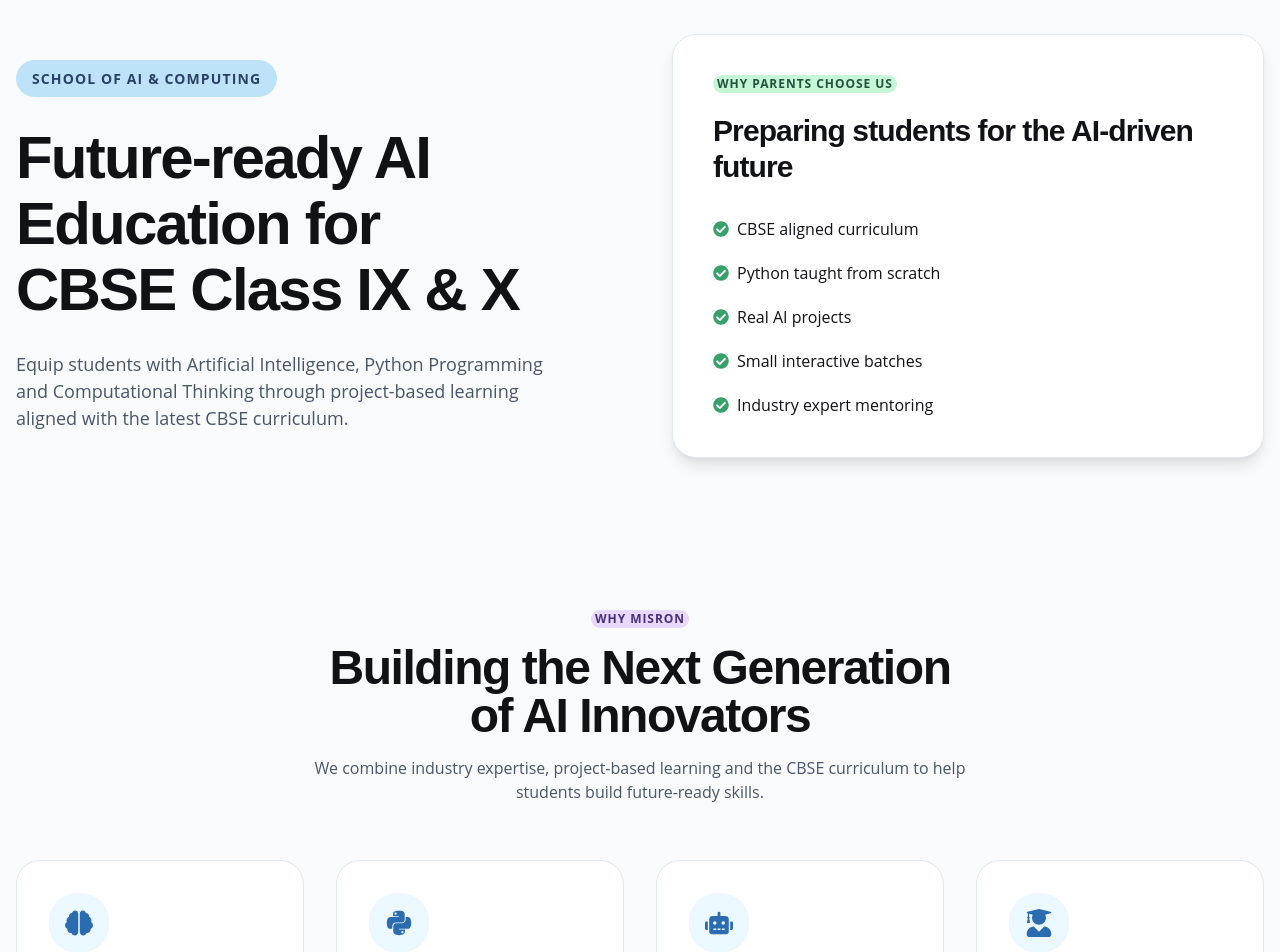
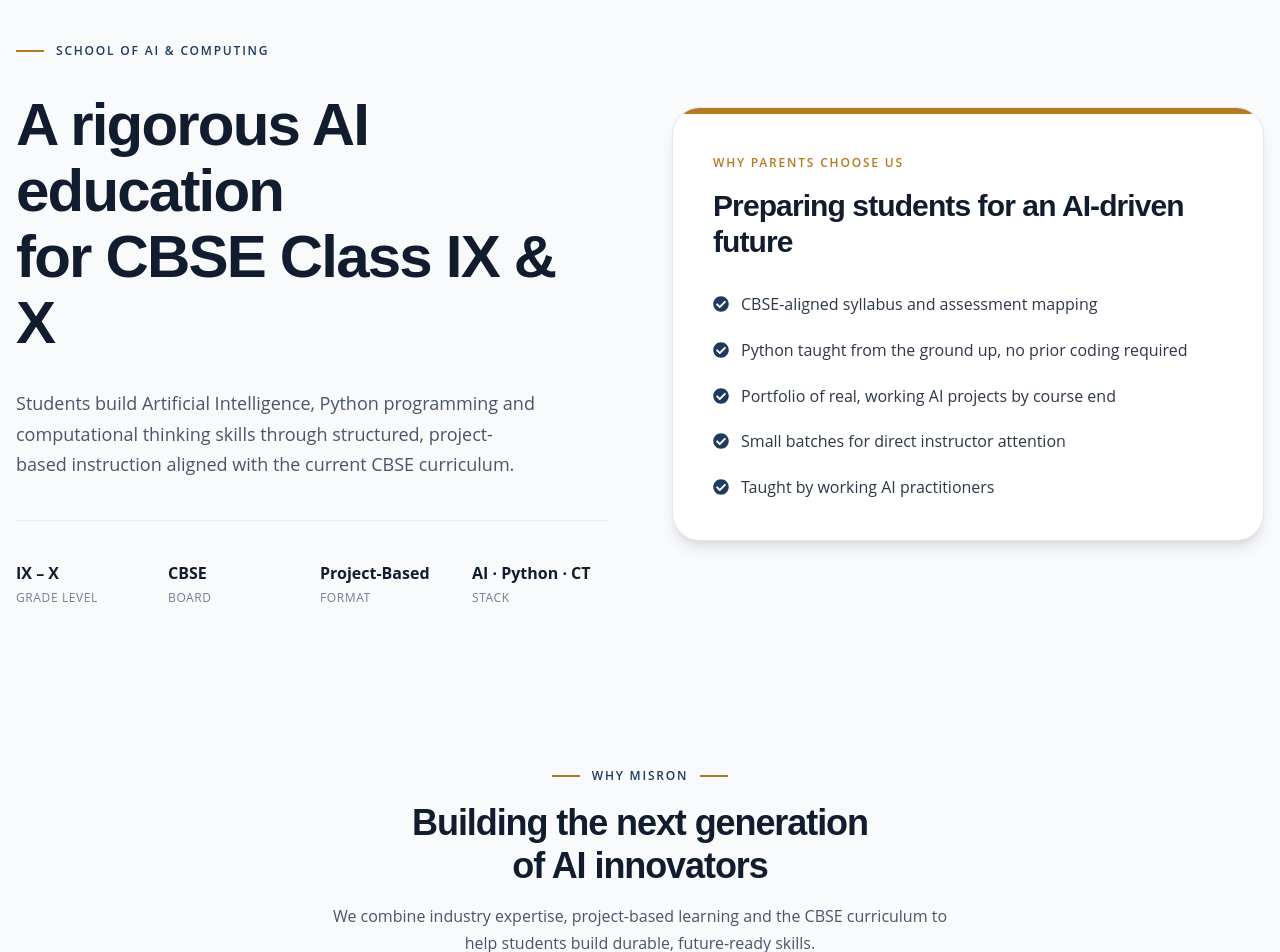
Before and after one commit to ambarishg/misron, a React (Vite) app: page /schoolofai in a window 1280 px wide. Shown: the part 100-1052 px from the top of the page. Built offline with nearby package versions, Linux system fonts and the light colour scheme.

Commit message:
UX changes

```diff
--- a/src/pages/SchoolOfAI.jsx
+++ b/src/pages/SchoolOfAI.jsx
@@ -1,7 +1,7 @@
 import {
   Box,
   Badge,
-  Button,
+  Divider,
   Container,
   Flex,
   Heading,
@@ -14,7 +14,6 @@
 } from "@chakra-ui/react";
 
 import {
-  FaArrowRight,
   FaBrain,
   FaPython,
   FaRobot,
@@ -22,245 +21,232 @@
   FaCheckCircle,
 } from "react-icons/fa";
 
+// ---- Design tokens ------------------------------------------------------
+// Ink navy (headings, primary text), gold (single credential accent)
+const INK = "#111C2E";
+const NAVY = "#1E3A5F";
+const GOLD = "#B7791F";
+
 const features = [
   {
     icon: FaBrain,
     title: "CBSE AI Curriculum",
     description:
-      "Complete coverage of the latest CBSE Artificial Intelligence syllabus for Class IX & X.",
+      "Full syllabus coverage for CBSE Artificial Intelligence, Class IX and X, mapped to board learning outcomes and assessment criteria.",
   },
   {
     icon: FaPython,
     title: "Python Programming",
     description:
-      "Learn Python from the basics through practical coding exercises and projects.",
+      "Python taught from first principles, reinforced through graded coding exercises that build toward independent project work.",
   },
   {
     icon: FaRobot,
-    title: "Hands-on AI Projects",
+    title: "Applied AI Projects",
     description:
-      "Students build real AI applications instead of only learning theory.",
+      "Every module ends in a working project, so students demonstrate understanding by building, not only by answering questions.",
   },
   {
     icon: FaUserGraduate,
     title: "Industry Mentorship",
     description:
-      "Courses are designed and delivered by experienced AI professionals.",
+      "Sessions are designed and delivered by practicing AI professionals, not generic curriculum staff.",
   },
+];
+
+const credentials = [
+  "CBSE-aligned syllabus and assessment mapping",
+  "Python taught from the ground up, no prior coding required",
+  "Portfolio of real, working AI projects by course end",
+  "Small batches for direct instructor attention",
+  "Taught by working AI practitioners",
+];
+
+const stats = [
+  { label: "Grade Level", value: "IX \u2013 X" },
+  { label: "Board", value: "CBSE" },
+  { label: "Format", value: "Project-Based" },
+  { label: "Stack", value: "AI \u00b7 Python \u00b7 CT" },
 ];
 
 export default function SchoolOfAI() {
   return (
     <Box bg="#F8FAFC">
-
       {/* HERO */}
-
-      <Container maxW="container.xl" py={{ base: 10, md: 14 }}>
-
-        <SimpleGrid
-          columns={{ base: 1, lg: 2 }}
-          spacing={16}
-          alignItems="center"
+      <Container maxW="container.xl" py={{ base: 12, md: 16 }}>
+        <SimpleGrid columns={{ base: 1, lg: 2 }} spacing={16} alignItems="center">
+          {/* Left */}
+          <Stack spacing={8}>
+            <HStack spacing={3}>
+              <Box w="28px" h="2px" bg={GOLD} />
+              <Text
+                fontSize="xs"
+                letterSpacing="0.15em"
+                fontWeight="600"
+                color={NAVY}
+                textTransform="uppercase"
               >
-
-          {/* Left */}
-
-          <Stack spacing={7}>
-
-            <Badge
-              w="fit-content"
-              px={4}
-              py={2}
-              rounded="full"
-              colorScheme="blue"
-              fontSize="sm"
-            >
-              SCHOOL OF AI & COMPUTING
-            </Badge>
+                School of AI &amp; Computing
+              </Text>
+            </HStack>
 
             <Heading
-              fontSize={{
-                base: "4xl",
-                md: "5xl",
-                lg: "6xl",
-              }}
+              fontSize={{ base: "4xl", md: "5xl", lg: "6xl" }}
               lineHeight="1.1"
               fontWeight="800"
+              color={INK}
             >
-              Future-ready AI
+              A rigorous AI education
               <br />
-              Education for
-              <br />
-              CBSE Class IX & X
+              for CBSE Class IX &amp; X
             </Heading>
 
-            <Text
-              fontSize="lg"
-              color="gray.600"
-              maxW="550px"
-            >
-              Equip students with Artificial Intelligence,
-              Python Programming and Computational Thinking
-              through project-based learning aligned with the
-              latest CBSE curriculum.
+            <Text fontSize="lg" color="gray.600" maxW="520px" lineHeight="1.7">
+              Students build Artificial Intelligence, Python programming and
+              computational thinking skills through structured, project-based
+              instruction aligned with the current CBSE curriculum.
             </Text>
 
+            <Divider borderColor="gray.200" pt={2} />
+
+            <SimpleGrid columns={4} spacing={4} pt={2}>
+              {stats.map((s) => (
+                <VStack key={s.label} align="start" spacing={1}>
+                  <Text
+                    fontSize={{ base: "sm", md: "md" }}
+                    fontWeight="700"
+                    color={INK}
+                  >
+                    {s.value}
+                  </Text>
+                  <Text
+                    fontSize="xs"
+                    color="gray.500"
+                    textTransform="uppercase"
+                    letterSpacing="0.05em"
+                  >
+                    {s.label}
+                  </Text>
+                </VStack>
+              ))}
+            </SimpleGrid>
           </Stack>
 
-          {/* Right */}
-
+          {/* Right: credential card */}
           <Box
             bg="white"
-            borderRadius="3xl"
-            p={10}
+            borderRadius="2xl"
             border="1px solid"
             borderColor="gray.200"
             shadow="lg"
+            position="relative"
+            overflow="hidden"
           >
+            <Box h="6px" bg={GOLD} />
 
-            <Badge
-              colorScheme="green"
-              mb={5}
+            <Box p={10}>
+              <Text
+                fontSize="xs"
+                letterSpacing="0.15em"
+                fontWeight="600"
+                color={GOLD}
+                textTransform="uppercase"
+                mb={4}
               >
-              WHY PARENTS CHOOSE US
-            </Badge>
+                Why Parents Choose Us
+              </Text>
 
-            <Heading
-              size="lg"
-              mb={8}
-            >
-              Preparing students for the AI-driven future
+              <Heading size="lg" fontWeight="700" color={INK} mb={8}>
+                Preparing students for an AI-driven future
               </Heading>
 
-            <VStack
-              align="stretch"
-              spacing={5}
-            >
-
-              {[
-                "CBSE aligned curriculum",
-                "Python taught from scratch",
-                "Real AI projects",
-                "Small interactive batches",
-                "Industry expert mentoring",
-              ].map((item) => (
-                <HStack key={item} align="start">
-
-                  <Icon
-                    as={FaCheckCircle}
-                    color="green.500"
-                    mt={1}
-                  />
-
-                  <Text>{item}</Text>
-
+              <VStack align="stretch" spacing={5}>
+                {credentials.map((item) => (
+                  <HStack key={item} align="start" spacing={3}>
+                    <Icon as={FaCheckCircle} color={NAVY} mt={1} boxSize={4} />
+                    <Text color="gray.700" lineHeight="1.6">
+                      {item}
+                    </Text>
                   </HStack>
                 ))}
-
               </VStack>
-
             </Box>
-
+          </Box>
         </SimpleGrid>
-
       </Container>
 
       {/* WHY CHOOSE US */}
-
-      <Container
-        maxW="7xl"
-        py={24}
+      <Container maxW="7xl" py={24}>
+        <VStack spacing={4} mb={16}>
+          <HStack spacing={3}>
+            <Box w="28px" h="2px" bg={GOLD} />
+            <Text
+              fontSize="xs"
+              letterSpacing="0.15em"
+              fontWeight="600"
+              color={NAVY}
+              textTransform="uppercase"
             >
-
-        <VStack spacing={4} mb={14}>
-
-          <Badge colorScheme="purple">
-            WHY MISRON
-          </Badge>
+              Why Misron
+            </Text>
+            <Box w="28px" h="2px" bg={GOLD} />
+          </HStack>
 
           <Heading
             textAlign="center"
-            size="2xl"
+            fontSize={{ base: "3xl", md: "4xl" }}
+            fontWeight="800"
+            color={INK}
           >
-            Building the Next Generation
+            Building the next generation
             <br />
-            of AI Innovators
+            of AI innovators
           </Heading>
 
-          <Text
-            color="gray.600"
-            maxW="700px"
-            textAlign="center"
-          >
-            We combine industry expertise, project-based learning
-            and the CBSE curriculum to help students build
-            future-ready skills.
+          <Text color="gray.600" maxW="650px" textAlign="center" lineHeight="1.7">
+            We combine industry expertise, project-based learning and the CBSE
+            curriculum to help students build durable, future-ready skills.
           </Text>
-
         </VStack>
 
-        <SimpleGrid
-          columns={{
-            base: 1,
-            md: 2,
-            xl: 4,
-          }}
-          spacing={8}
-        >
-
+        <SimpleGrid columns={{ base: 1, md: 2, xl: 4 }} spacing={8}>
           {features.map((feature) => (
-
             <Box
               key={feature.title}
               bg="white"
               p={8}
-              rounded="3xl"
+              rounded="xl"
               border="1px solid"
               borderColor="gray.200"
-              transition="all .25s"
+              transition="all .2s ease"
               _hover={{
-                transform: "translateY(-8px)",
-                shadow: "xl",
+                borderColor: NAVY,
+                shadow: "md",
               }}
             >
-
               <Flex
-                w="60px"
-                h="60px"
-                rounded="2xl"
-                bg="blue.50"
+                w="52px"
+                h="52px"
+                rounded="lg"
+                bg="#F1F5F9"
                 align="center"
                 justify="center"
                 mb={6}
               >
-
-                <Icon
-                  as={feature.icon}
-                  boxSize={7}
-                  color="blue.600"
-                />
-
+                <Icon as={feature.icon} boxSize={6} color={NAVY} />
               </Flex>
 
-              <Heading
-                size="md"
-                mb={4}
-              >
+              <Heading size="md" fontWeight="700" color={INK} mb={3}>
                 {feature.title}
               </Heading>
 
-              <Text color="gray.600">
+              <Text color="gray.600" lineHeight="1.6" fontSize="sm">
                 {feature.description}
               </Text>
-
             </Box>
-
           ))}
-
         </SimpleGrid>
-
       </Container>
-
     </Box>
   );
 }
```
Lines whose indentation alone changed are shown as unchanged.
